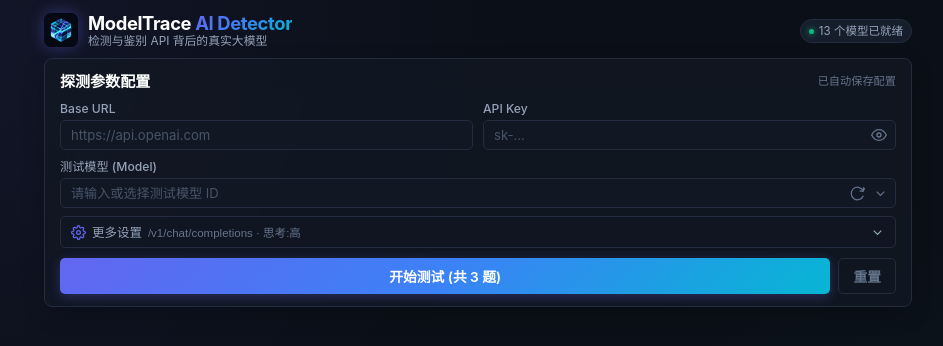
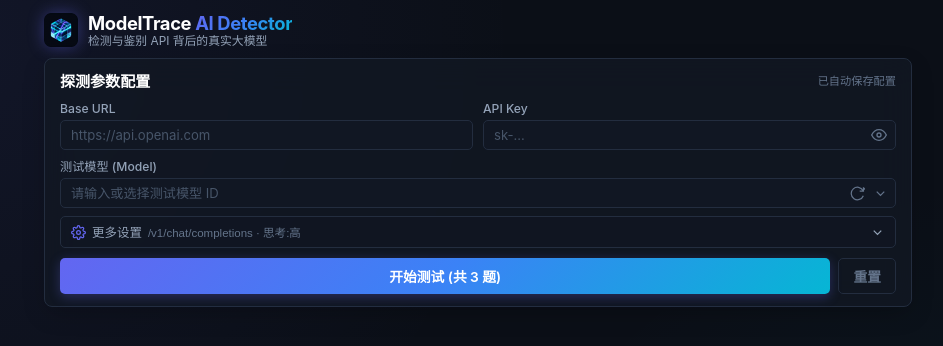
Before and after one commit to LingLingDayo/ai-detector, a Vue app: page / in a window 1280 px wide. Shown: the top 346 px of the page, without its empty margins (162-1105 px from the left). Built offline with nearby package versions, Linux system fonts and the light colour scheme.

Commit message:
style: 移除顶部导航栏模型就绪数量状态徽章

```diff
--- a/src/App.vue
+++ b/src/App.vue
@@ -30,7 +30,6 @@ const {
   steps,
   statusAlert,
   analysisResult,
-  totalBankModelsCount,
   startTest,
   resetTest,
 } = useProbeTest();
@@ -47,8 +46,8 @@ function handleResetConfig(): void {
 
 <template>
   <div class="app-container">
-    <!-- 顶部标题栏与模型库就绪状态 -->
-    <AppHeader :model-count="totalBankModelsCount" />
+    <!-- 顶部标题栏 -->
+    <AppHeader />
 
     <!-- 主体区域 -->
     <main class="app-main">
--- a/src/components/AppHeader.vue
+++ b/src/components/AppHeader.vue
@@ -1,14 +1,5 @@
 <script setup lang="ts">
 import logoUrl from "../assets/logo.png";
-
-withDefaults(
-  defineProps<{
-    modelCount?: number;
-  }>(),
-  {
-    modelCount: 13,
-  }
-);
 </script>
 
 <template>
@@ -24,11 +15,5 @@ withDefaults(
         </p>
       </div>
     </div>
-    <div class="header-badges">
-      <span class="badge" id="bank-badge" :title="`当前指纹库已收录 ${modelCount} 个主流前沿模型`">
-        <span class="badge-dot"></span>
-        {{ modelCount }} 个模型已就绪
-      </span>
-    </div>
   </header>
 </template>
```
